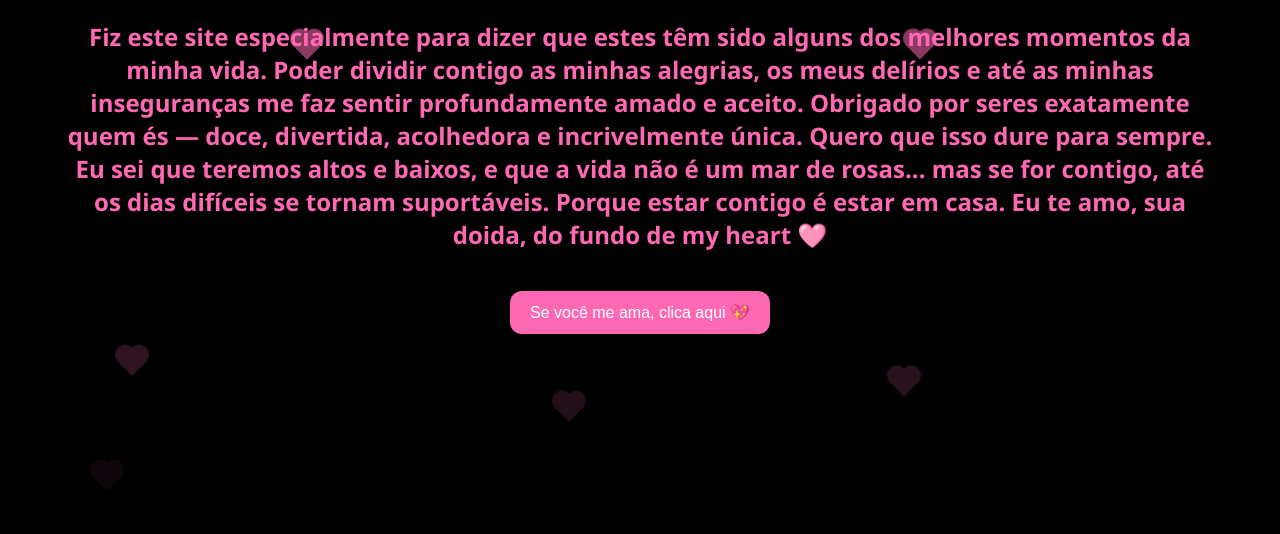
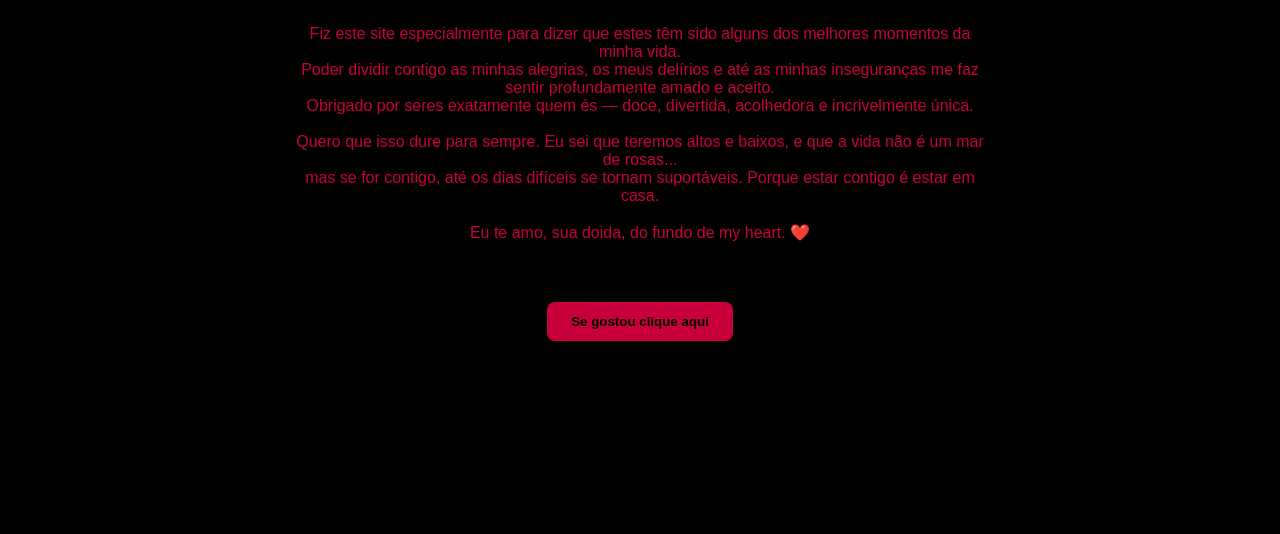
Before and after one commit to OTHIS2/Eu-te-amo-Alexa_, a plain HTML site: page index.html in a window 1280 px wide. Shown: the part 266-800 px from the top of the page. Drawn offline with Linux system fonts and the light colour scheme.

Commit message:
Add files via upload

```diff
--- a/index.html
+++ b/index.html
@@ -1,137 +1,134 @@
-
 <!DOCTYPE html>
-<html lang="pt-BR">
+<html lang="pt">
 <head>
-  <meta charset="UTF-8" />
-  <meta name="viewport" content="width=device-width, initial-scale=1.0" />
-  <title>Eu te amo 💖</title>
+  <meta charset="UTF-8">
+  <meta name="viewport" content="width=device-width, initial-scale=1.0">
+  <title>Eu Te Amo</title>
   <style>
     body {
       margin: 0;
       padding: 0;
-      background-color: black;
-      color: #ff69b4;
-      font-family: 'Segoe UI', Tahoma, Geneva, Verdana, sans-serif;
+      background-color: #000;
+      color: #c70039;
+      font-family: 'Arial', sans-serif;
       display: flex;
       flex-direction: column;
       align-items: center;
       justify-content: center;
-      height: 100vh;
+      min-height: 100vh;
       overflow: hidden;
       text-align: center;
       position: relative;
     }
 
-    h1 {
+    h1, p {
       margin: 20px;
-      font-size: 1.5em;
-      max-width: 90%;
+      max-width: 700px;
+    }
+
+    #botao {
+      margin-top: 40px;
+      padding: 12px 24px;
+      background-color: #c70039;
+      color: black;
+      font-weight: bold;
+      border: none;
+      border-radius: 8px;
+      cursor: pointer;
+      transition: transform 0.2s;
+    }
+
+    #botao:hover {
+      transform: scale(1.1);
     }
 
     .heart {
-      width: 20px;
-      height: 20px;
-      background-color: #ff69b4;
       position: absolute;
-      top: -10px;
-      left: 50%;
-      animation: fall linear infinite;
+      width: 10px;
+      height: 10px;
+      background: #c70039;
       transform: rotate(45deg);
+      animation: fall 4s linear infinite;
     }
 
     .heart::before,
     .heart::after {
-      content: "";
-      width: 20px;
-      height: 20px;
-      background-color: #ff69b4;
+      content: '';
+      position: absolute;
+      width: 10px;
+      height: 10px;
+      background: #c70039;
       border-radius: 50%;
-      position: absolute;
     }
 
     .heart::before {
-      top: -10px;
+      top: -5px;
       left: 0;
     }
 
     .heart::after {
-      left: -10px;
       top: 0;
+      left: -5px;
     }
 
     @keyframes fall {
       0% {
-        transform: translateY(-100px) rotate(45deg);
+        top: -10%;
         opacity: 1;
       }
       100% {
-        transform: translateY(100vh) rotate(45deg);
+        top: 110%;
         opacity: 0;
       }
     }
 
-    button {
-      margin-top: 20px;
-      padding: 12px 20px;
-      font-size: 1em;
-      background-color: #ff69b4;
-      color: white;
-      border: none;
-      border-radius: 12px;
-      cursor: pointer;
-      box-shadow: 0 4px 6px rgba(0, 0, 0, 0.3);
-    }
-
-    .explosion {
-      position: absolute;
-      width: 60px;
-      height: 60px;
-      background-color: #ff69b4;
-      border-radius: 50%;
+    #explosao {
+      position: fixed;
       top: 50%;
       left: 50%;
       transform: translate(-50%, -50%) scale(0);
-      animation: explode 0.4s ease-out forwards;
-      z-index: 10;
+      font-size: 100px;
+      color: #c70039;
+      opacity: 0;
+      transition: all 0.4s ease-out;
     }
 
-    @keyframes explode {
-      to {
-        transform: translate(-50%, -50%) scale(4);
-        opacity: 0;
-      }
+    .explodir {
+      transform: translate(-50%, -50%) scale(1);
+      opacity: 1;
     }
   </style>
 </head>
 <body>
-  <h1>
-    Oii, meu amor.<br><br>
+  <h1>Oii meu amor</h1>
+  <p>
+    Fiz este site especialmente para dizer que estes têm sido alguns dos melhores momentos da minha vida.<br>
+    Poder dividir contigo as minhas alegrias, os meus delírios e até as minhas inseguranças me faz sentir profundamente amado e aceito.<br>
+    Obrigado por seres exatamente quem és — doce, divertida, acolhedora e incrivelmente única.<br><br>
+    Quero que isso dure para sempre. Eu sei que teremos altos e baixos, e que a vida não é um mar de rosas...<br>
+    mas se for contigo, até os dias difíceis se tornam suportáveis. Porque estar contigo é estar em casa.<br><br>
+    Eu te amo, sua doida, do fundo de my heart. ❤️
+  </p>
 
-Fiz este site especialmente para dizer que estes têm sido alguns dos melhores momentos da minha vida. Poder dividir contigo as minhas alegrias, os meus delírios e até as minhas inseguranças me faz sentir profundamente amado e aceito. Obrigado por seres exatamente quem és — doce, divertida, acolhedora e incrivelmente única.
+  <button id="botao">Se gostou clique aqui</button>
 
-Quero que isso dure para sempre. Eu sei que teremos altos e baixos, e que a vida não é um mar de rosas... mas se for contigo, até os dias difíceis se tornam suportáveis. Porque estar contigo é estar em casa.
+  <div id="explosao">❤️</div>
 
-Eu te amo, sua doida, do fundo de my heart 🩷
-  </h1>
-  <button onclick="showExplosion()">Se você me ama, clica aqui 💖</button>
-  <div id="explosionContainer"></div>
   <script>
-    function createHeart() {
-      const heart = document.createElement('div');
-      heart.classList.add('heart');
-      heart.style.left = Math.random() * 100 + "vw";
-      heart.style.animationDuration = 3 + Math.random() * 2 + "s";
-      document.body.appendChild(heart);
-      setTimeout(() => heart.remove(), 5000);
-    }
-    setInterval(createHeart, 500);
+    const botao = document.getElementById('botao');
+    const explosao = document.getElementById('explosao');
 
-    function showExplosion() {
-      const explosion = document.createElement('div');
-      explosion.className = 'explosion';
-      document.getElementById('explosionContainer').appendChild(explosion);
-      setTimeout(() => explosion.remove(), 400);
-    }
+    botao.addEventListener('click', () => {
+      explosao.classList.add('explodir');
+      for (let i = 0; i < 100; i++) {
+        const heart = document.createElement('div');
+        heart.classList.add('heart');
+        heart.style.left = Math.random() * 100 + 'vw';
+        heart.style.animationDuration = (Math.random() * 2 + 3) + 's';
+        document.body.appendChild(heart);
+        setTimeout(() => heart.remove(), 5000);
+      }
+    });
   </script>
 </body>
 </html>
```
